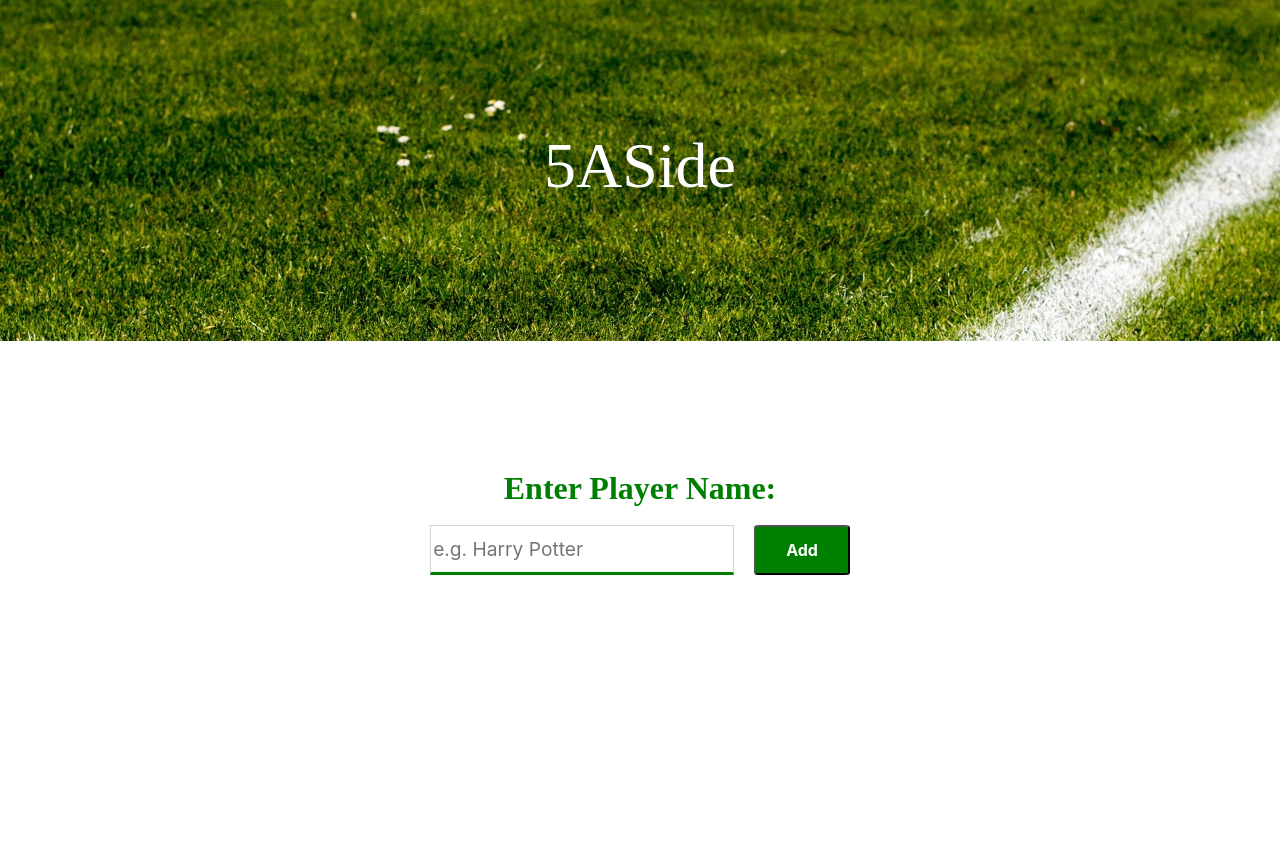
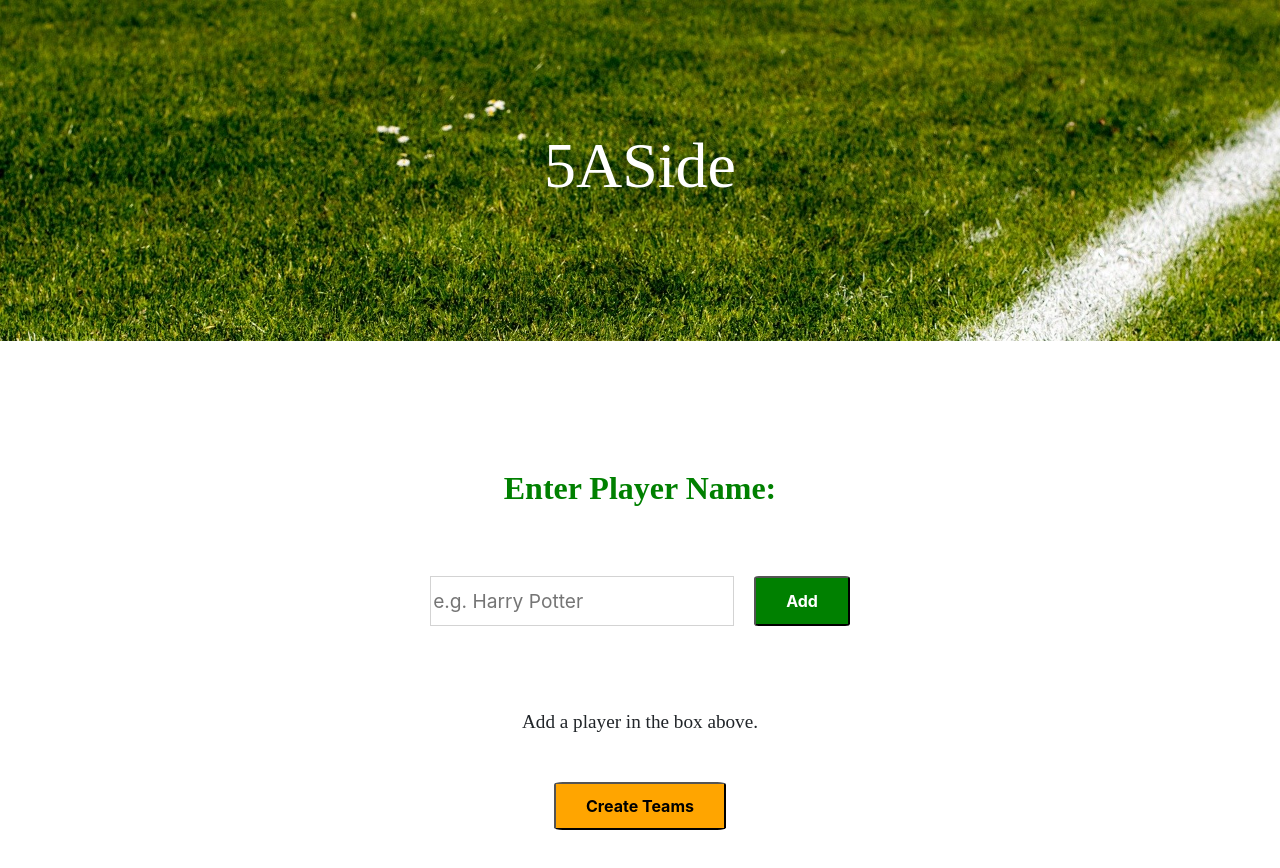
Before and after one commit to ckdrew670/five-a-side, a React (Create React App) app: page / in a window 1280 px wide. Shown: the top 868 px of the page. Before the commit the page ends 800 px from the top, so only its background shows below. Built offline with nearby package versions, Linux system fonts and the light colour scheme.

Commit message:
Add a Create Teams button

```diff
--- a/src/Settings.js
+++ b/src/Settings.js
@@ -13,7 +13,7 @@ class Settings extends Component {
         };
 
         this.handleName = this.handleName.bind(this);
-        this.handleSubmit = this.handleSubmit.bind(this);
+        this.handleAdd = this.handleAdd.bind(this);
     }
 
 handleName(e) {
@@ -21,7 +21,7 @@ handleName(e) {
     this.setState({ name: e.currentTarget.value });
 }
 
-handleSubmit(e) {
+handleAdd(e) {
 
     let { name, names } = this.state;
 
@@ -43,6 +43,20 @@ handleSubmit(e) {
 
 }
 
+handleCreateTeams(e) {
+
+    let { names } = this.state;
+
+    e.preventDefault();
+    //this.props.handleSave(name);
+
+
+        this.setState({
+            //displayForm: false,
+            names: [...names]
+        })
+
+}
 render() {
 
     let { name, names } = this.state;
@@ -55,7 +69,7 @@ render() {
 
                 <form
                     className="form"
-                    onSubmit={ this.handleSubmit }>
+                    onSubmit={ this.handleAdd }>
 
                     <input
                         className="form-input"
@@ -67,20 +81,24 @@ render() {
 
                     <button
                     type="submit"
-                    className="button"
+                    className="button-add"
                     >Add</button>
 
                 </form>
 
                 <ul className="list-group list-group-flush">
-                    { names.map((value, index) => (
+                    { names.length > 0 ? names.map((value, index) => (
                         <li
                             className="list-group-item"
                             key={ index }
                         >{ value }</li>
-                    ))}
+                    )) : <p>Add a player in the box above.</p> }
                 </ul>
 
+                <button
+                    className="button-create"
+                    onClick={ this.handleCreateTeams }
+                    >Create Teams</button>
             </section>
         </>
     ); }
--- a/src/index.css
+++ b/src/index.css
@@ -33,6 +33,10 @@ code {
 
 .settings {
   padding: 10%;
+  display: flex;
+  flex-wrap: wrap;
+  flex-direction: column;
+  align-items: center;
 }
 
 h2 {
@@ -45,6 +49,7 @@ h2 {
   display: flex;
   flex-wrap: wrap;
   justify-content: center;
+  margin: 5%;
 }
 
 .form-input {
@@ -52,7 +57,6 @@ h2 {
   height: 50px;
   margin: 10px;
   border: 1px solid lightgrey;
-  border-bottom: 3px solid green;
   color: lightgrey;
   font-weight: normal;
   font-size: 1.2em;
@@ -68,7 +72,7 @@ h2 {
 
 }
 
-.button {
+.button-add {
   background: green;
   padding: 10px 30px;
   margin: 10px;
@@ -78,12 +82,29 @@ h2 {
 }
 
 ul {
-  margin: 6%;
+  margin: 20px;
 }
 
 li {
-  color: green;
-  font-size: 1.6em;
+  font-size: 1.4em;
+  font-family: 'Libre Baskerville';
   text-align: center;
+  color: orange;
 
 }
+
+p {
+  text-align: center;
+  font-size: 1.2em;
+  font-family: 'Libre Baskerville';
+}
+
+.button-create {
+  background: orange;
+  padding: 10px 30px;
+  margin: 30px;
+  font-weight: bold;
+  color: black;
+  border-radius: 5%;
+
+}
```
